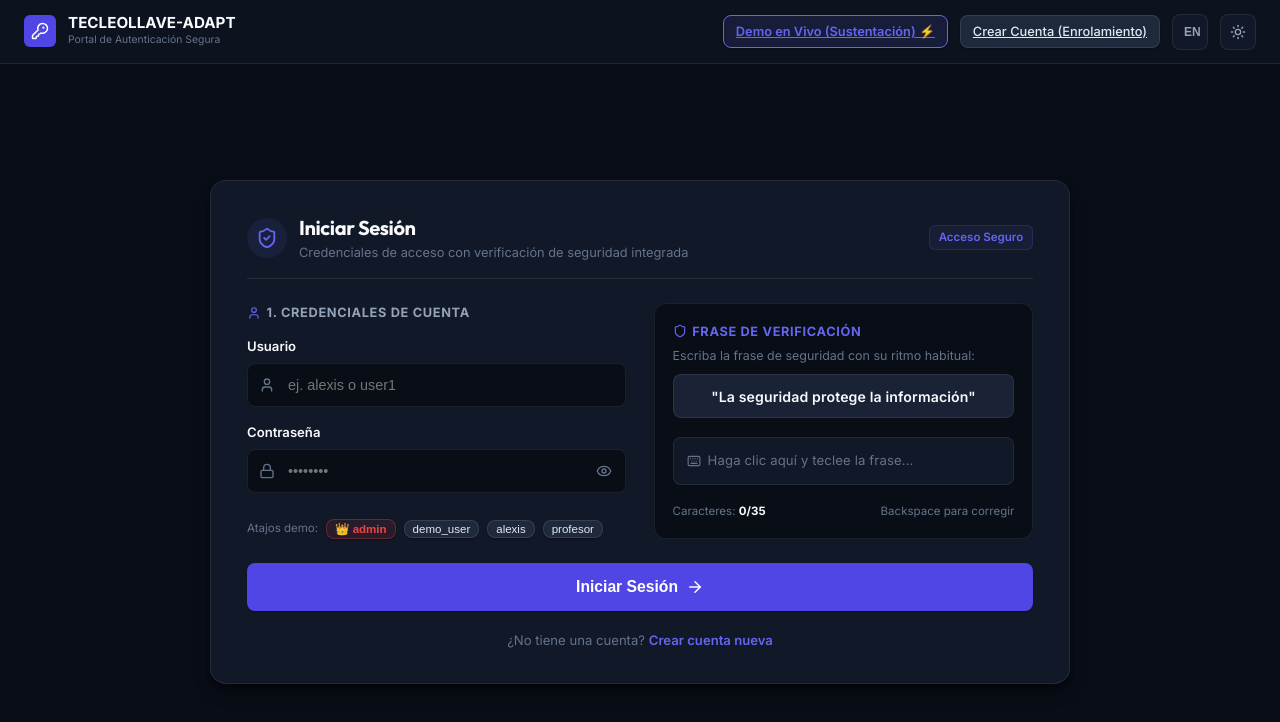
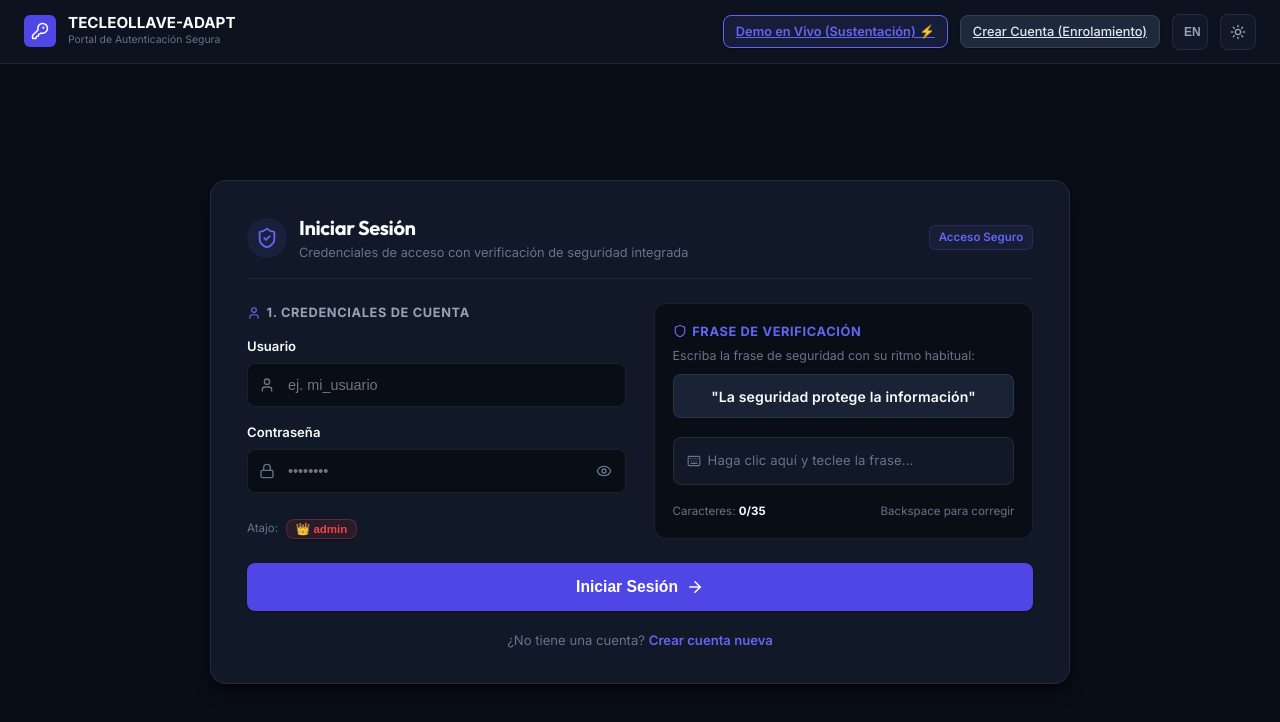
Before and after one commit to Pandaman08/TecleoLlave-Adapt, a React (Vite) app in the folder frontend/: page /login in a window 1280 px wide. Shown: the top 722 px of the page. Built offline with nearby package versions, Linux system fonts and the light colour scheme.

Commit message:
fix: remove hardcoded demo shortcut buttons (demo_user, alexis, profesor) and disable startup auto-seed

```diff
--- a/frontend/src/pages/Login.jsx
+++ b/frontend/src/pages/Login.jsx
@@ -374,7 +374,7 @@ export default function Login() {
                         type="text"
                         value={username}
                         onChange={(e) => setUsername(e.target.value)}
-                        placeholder="ej. alexis o user1"
+                        placeholder="ej. mi_usuario"
                         autoComplete="username"
                         disabled={loading}
                         style={{
@@ -473,7 +473,7 @@ export default function Login() {
                     flexWrap: 'wrap'
                   }}>
                     <span style={{ fontSize: '0.72rem', color: 'var(--text-muted)' }}>
-                      Atajos demo:
+                      Atajo:
                     </span>
                     <button
                       type="button"
@@ -481,7 +481,7 @@ export default function Login() {
                       onClick={() => handleFillDemo('admin')}
                       style={{
                         fontSize: '0.72rem',
-                        padding: '0.15rem 0.5rem',
+                        padding: '0.15rem 0.55rem',
                         backgroundColor: 'rgba(239, 68, 68, 0.1)',
                         borderColor: 'rgba(239, 68, 68, 0.3)',
                         color: 'var(--danger)',
@@ -490,30 +490,6 @@ export default function Login() {
                       title="Administrador del sistema (Sin biometría)"
                     >
                       👑 admin
-                    </button>
-                    <button
-                      type="button"
-                      className="btn-secondary"
-                      onClick={() => handleFillDemo('demo_user')}
-                      style={{ fontSize: '0.72rem', padding: '0.15rem 0.5rem' }}
-                    >
-                      demo_user
-                    </button>
-                    <button
-                      type="button"
-                      className="btn-secondary"
-                      onClick={() => handleFillDemo('alexis')}
-                      style={{ fontSize: '0.72rem', padding: '0.15rem 0.5rem' }}
-                    >
-                      alexis
-                    </button>
-                    <button
-                      type="button"
-                      className="btn-secondary"
-                      onClick={() => handleFillDemo('profesor')}
-                      style={{ fontSize: '0.72rem', padding: '0.15rem 0.5rem' }}
-                    >
-                      profesor
                     </button>
                   </div>
                 )}
```
Also changed, not shown: 1 other file (tests, documents, lock files or other folders).
